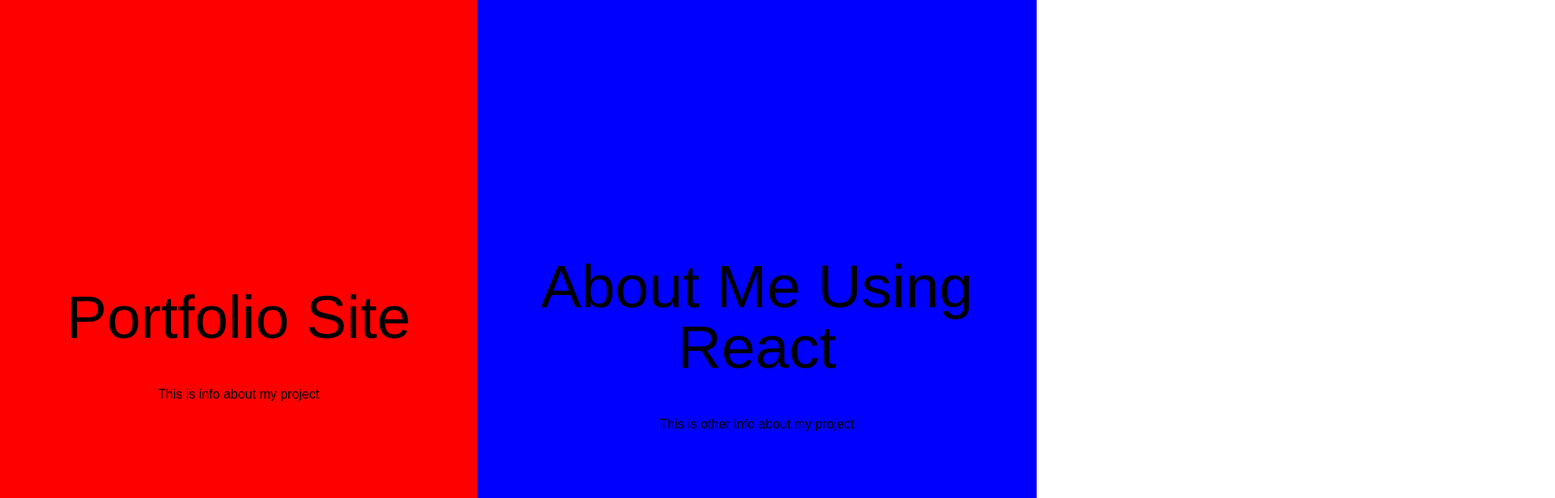
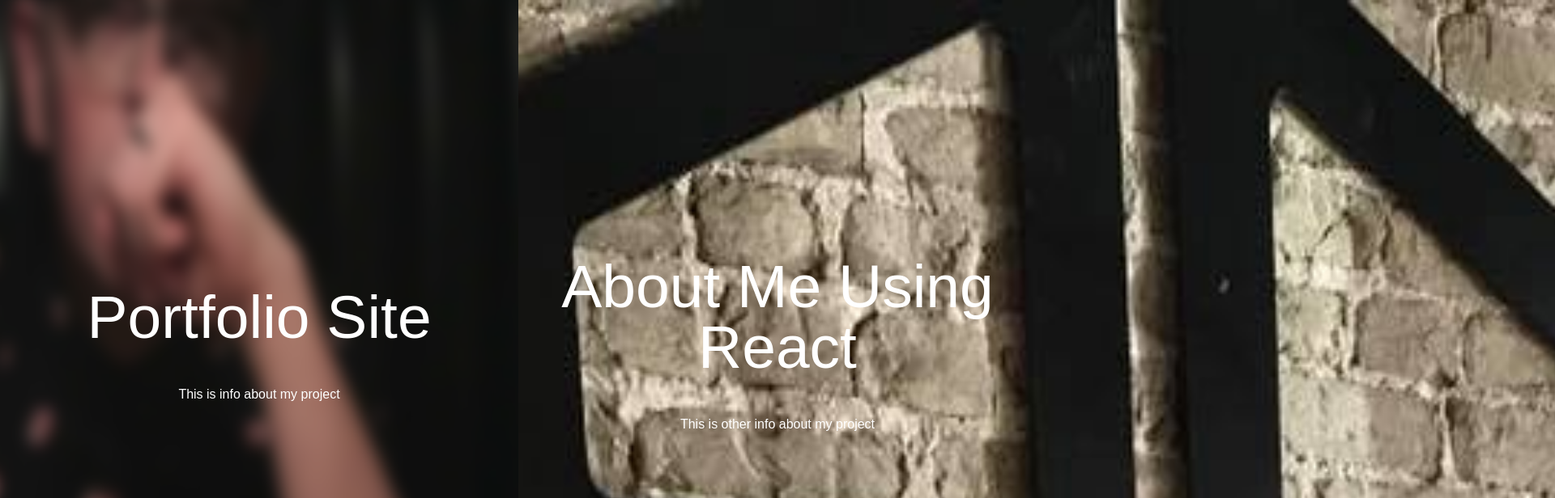
Before and after one commit to Josifraburn/about-me-react-new, a React (Create React App) app: page /projects in a window 1280 px wide. Shown: the top 616 px of the page at 81% size, 1920 px wide, since content can reach past the window. Built offline with nearby package versions, Linux system fonts and the light colour scheme.

Commit message:
I added the styles to the projects.css page

```diff
--- a/src/Containers/ProjectsContainer.css
+++ b/src/Containers/ProjectsContainer.css
@@ -2,31 +2,53 @@
     display: flex;
     min-width: 100%;
     min-height: 100%;
+    overflow-x: hidden;
+    color: white;
 }
 
- .project1-container {
+.project1-container {
+    position: relative;
     width: 50%;
- }
+    height: 100vh;
+    overflow: hidden;
+}
 
-.project1 {
+.project1-img {
+    position: absolute;
+    left: 500px;
+    z-index: -1;
+    height: 300%;
+    width: 200%;
+    transform: translate(-1000px, -500px);
+    filter: blur(10px);
+}
+
+.projects-content1 {
     display: flex;
     align-items: center;
     justify-content: center;
     text-align: center;
-    background-color: red;
     height: 100vh;
     width: 100%;
 }
 
-.project2-cnotainer {
+.project2-container {
     width: 50%;
+    z-index: 2;
 }
 
-.project2 {
+.projects-content2 {
     display: flex;
     align-items: center;
+    justify-content: center;
     text-align: center;
-    background-color: blue;
     height: 100vh;
     width: 100%;
 }
+
+.project2-img {
+    position: absolute;
+    z-index: -1;
+    height: 500%;
+    width: 200%;
+}
--- a/src/Containers/ProjectsContainer.js
+++ b/src/Containers/ProjectsContainer.js
@@ -7,12 +7,18 @@
         return(
             <div className='projects-main'>
                 <div className='project1-container'>
-                    <div className='project1'>
+                    <img src='OtherFiles/josifimage.jpg' className='project1-img'/>
+                    <div className='project1-background'>
+                    </div>
+                    <div className='projects-content1'>
                         <ProjectsSkeleton projectName='Portfolio Site' info='This is info about my project'  />
                     </div>
                 </div>
                 <div className='project2-container'>
-                    <div className='project2'>
+                    <img src='OtherFiles/josifandeverrete.jpg' className='project2-img' />
+                    <div className='project2-background'>
+                    </div>
+                    <div className='projects-content2'>
                         <ProjectsSkeleton projectName='About Me Using React' info='This is other info about my project' />
                     </div>
                 </div>
--- a/src/styles/index.css
+++ b/src/styles/index.css
@@ -1,2 +1,7 @@
 @import './reset.css';
 @import './normalize.css';
+
+body {
+    overflow-x: hidden;
+    overflow-y: hidden;
+}
```
Also changed, not shown: public/OtherFiles/josifandeverrete.jpg (added).
